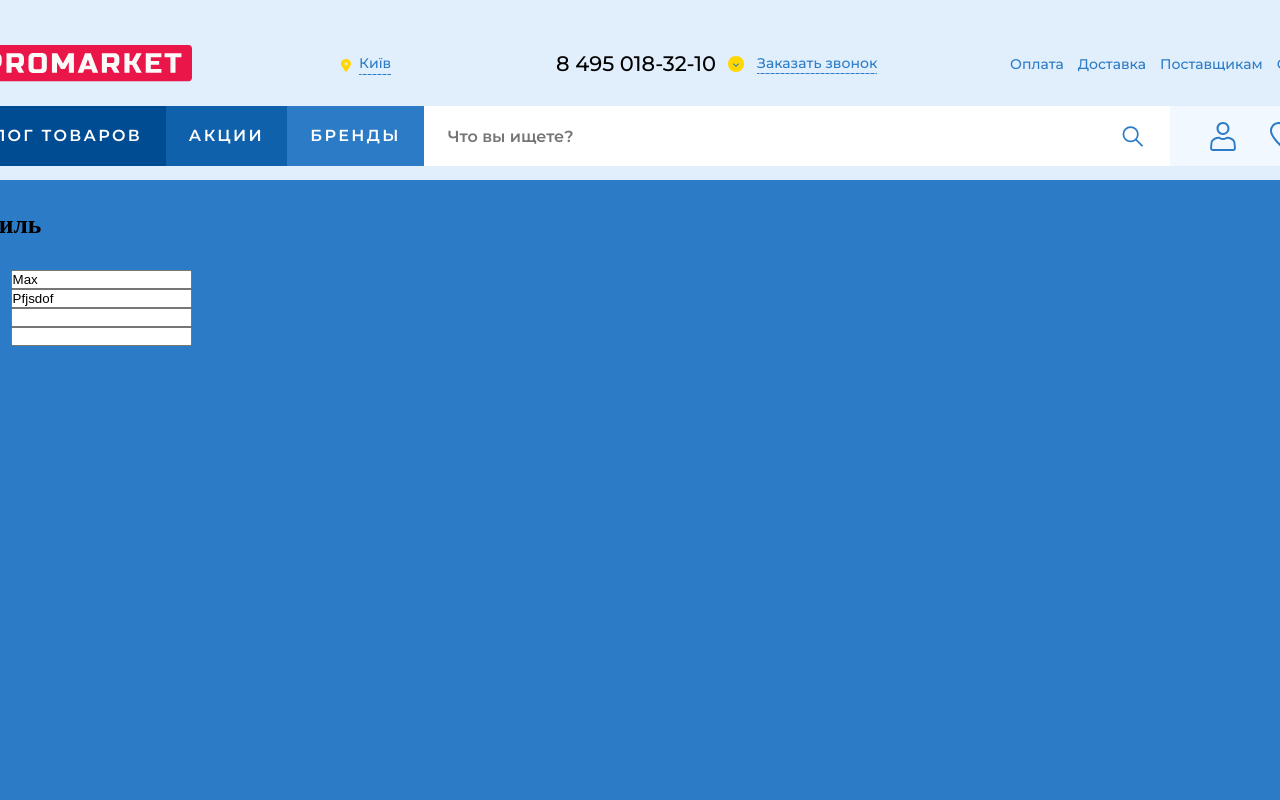
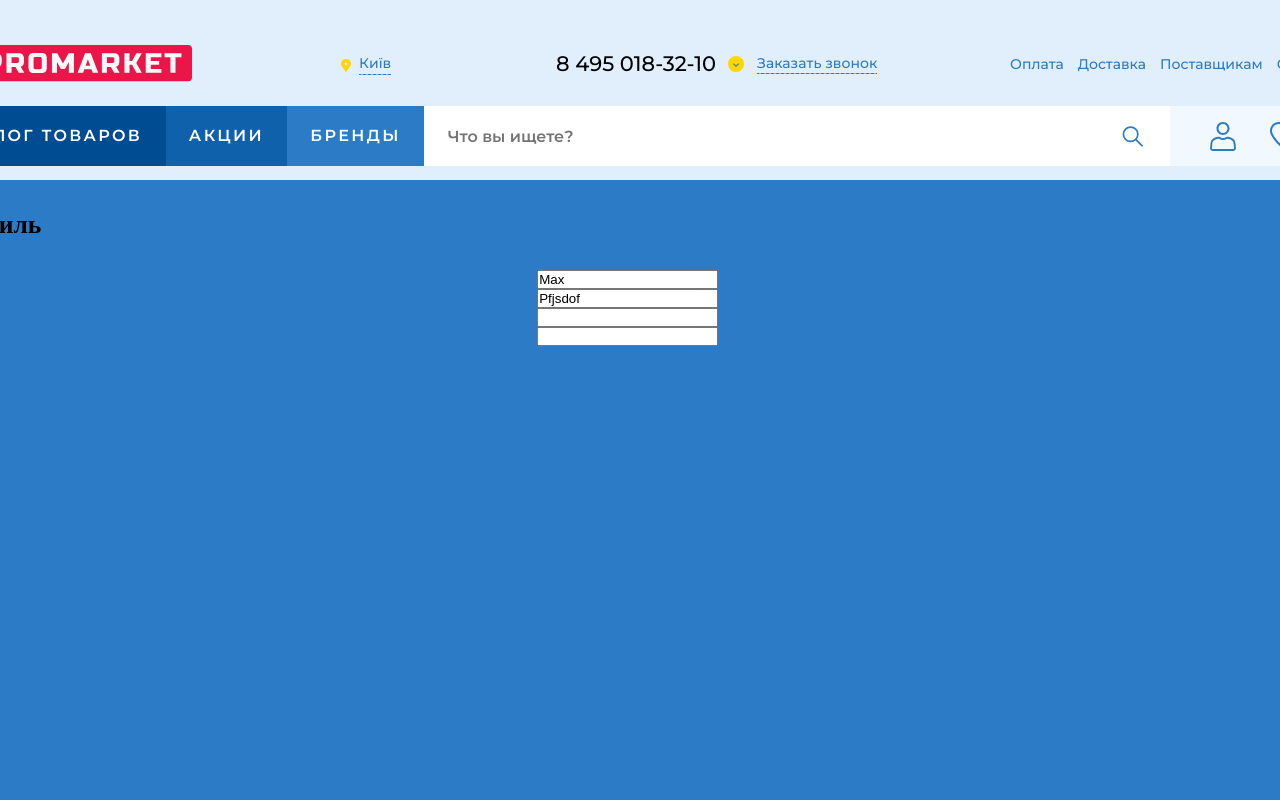
Before and after one commit to TheSnegok/promarket, a React (Create React App) app: page /profile in a window 1280 px wide. Shown: the top 800 px of the page. Built offline with nearby package versions, Linux system fonts and the light colour scheme.

Commit message:
styled mains block profile

```diff
--- a/src/Components/ProfilePage/ProfilePage.module.sass
+++ b/src/Components/ProfilePage/ProfilePage.module.sass
@@ -14,3 +14,9 @@
     &Main
         display: flex
         gap: 3vw
+        &Ava
+            width: 40%
+            height: 50vh
+        &Info
+            width: calc(60% - 3vw)
+            height: 50vw
```
